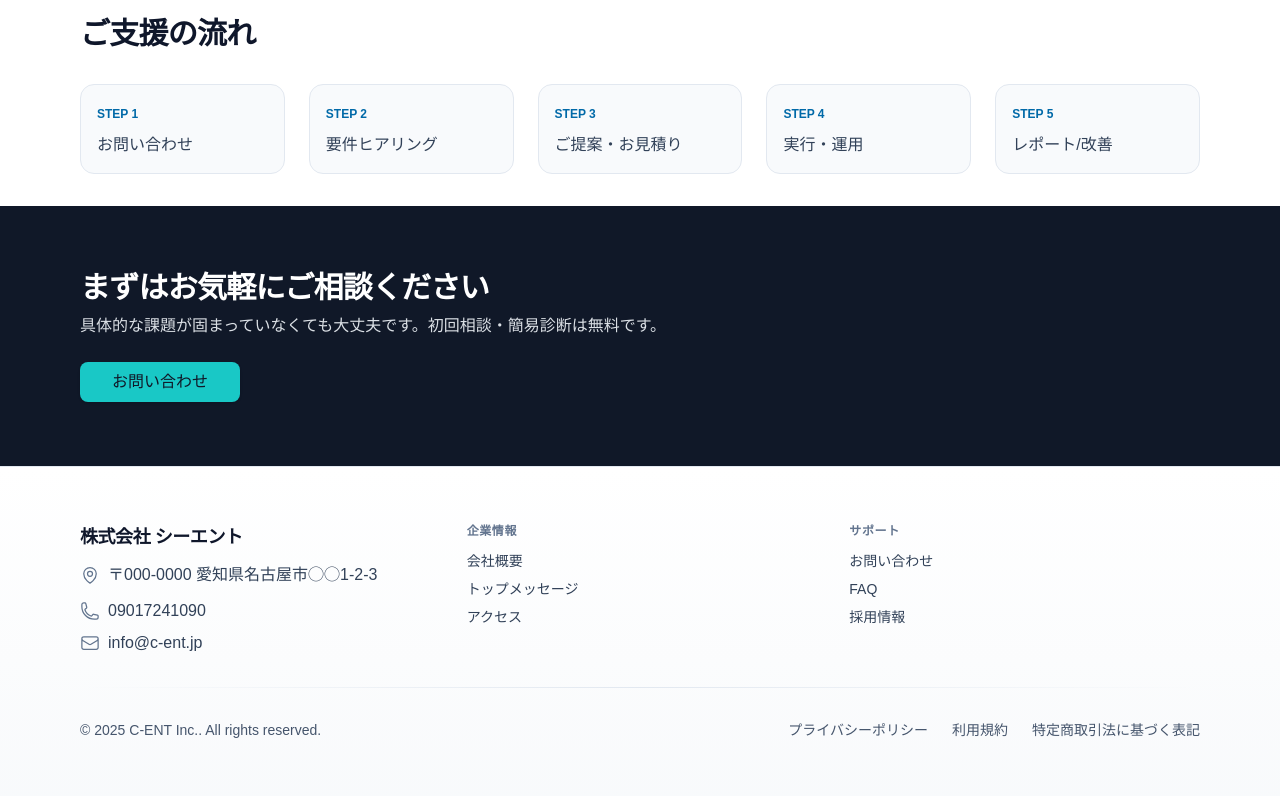
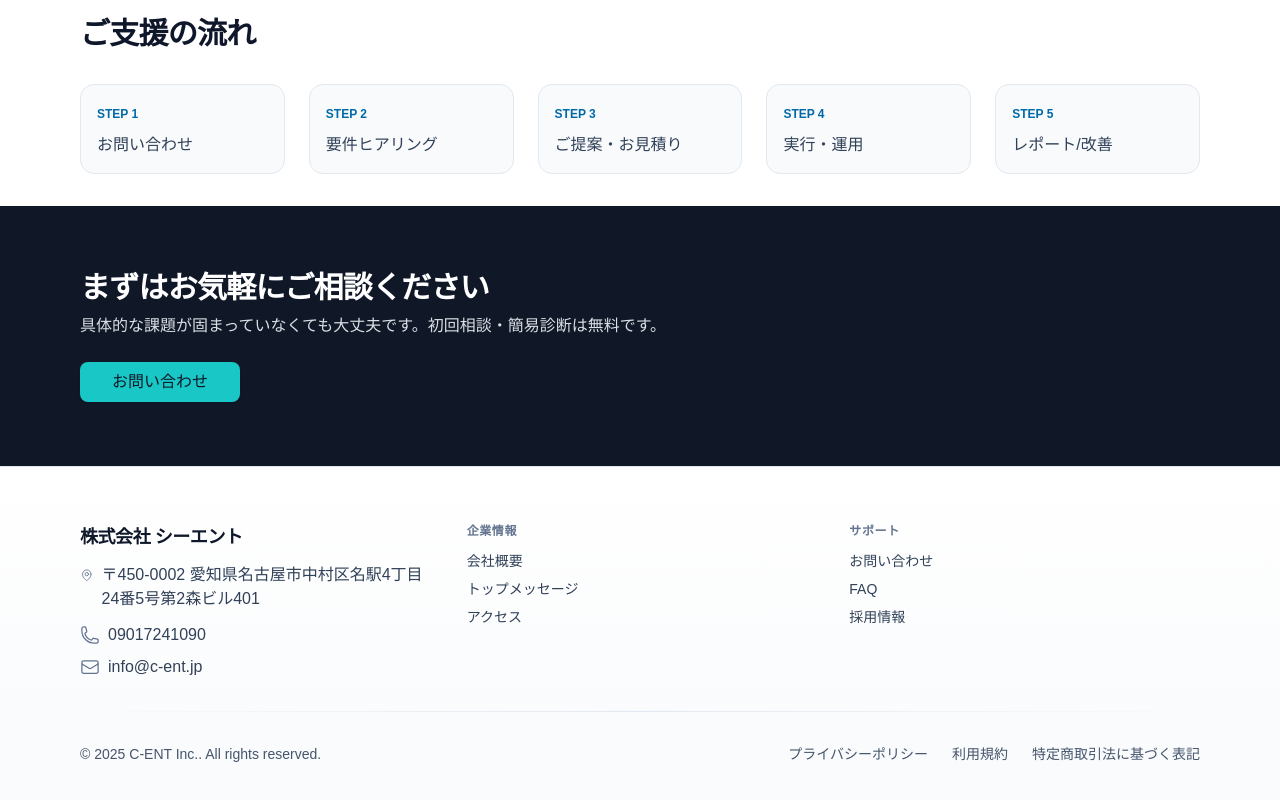
Before and after one commit to naoki-koda/cent-homepage, a Next.js app: page / in a window 1280 px wide. Shown: the part 1792-2592 px from the top of the page. Built offline with nearby package versions, Linux system fonts and the light colour scheme.

Commit message:
住所対応

```diff
--- a/app/layout.tsx
+++ b/app/layout.tsx
@@ -55,7 +55,7 @@ export default function RootLayout({
           company={{
             name: "C-ENT Inc.",
             legalName: "株式会社 シーエント",
-            address: "〒000-0000 愛知県名古屋市◯◯1-2-3",
+            address: "〒450-0002 愛知県名古屋市中村区名駅4丁目24番5号第2森ビル401",
             phone: "09017241090",
             email: "info@c-ent.jp",
           }}
```
